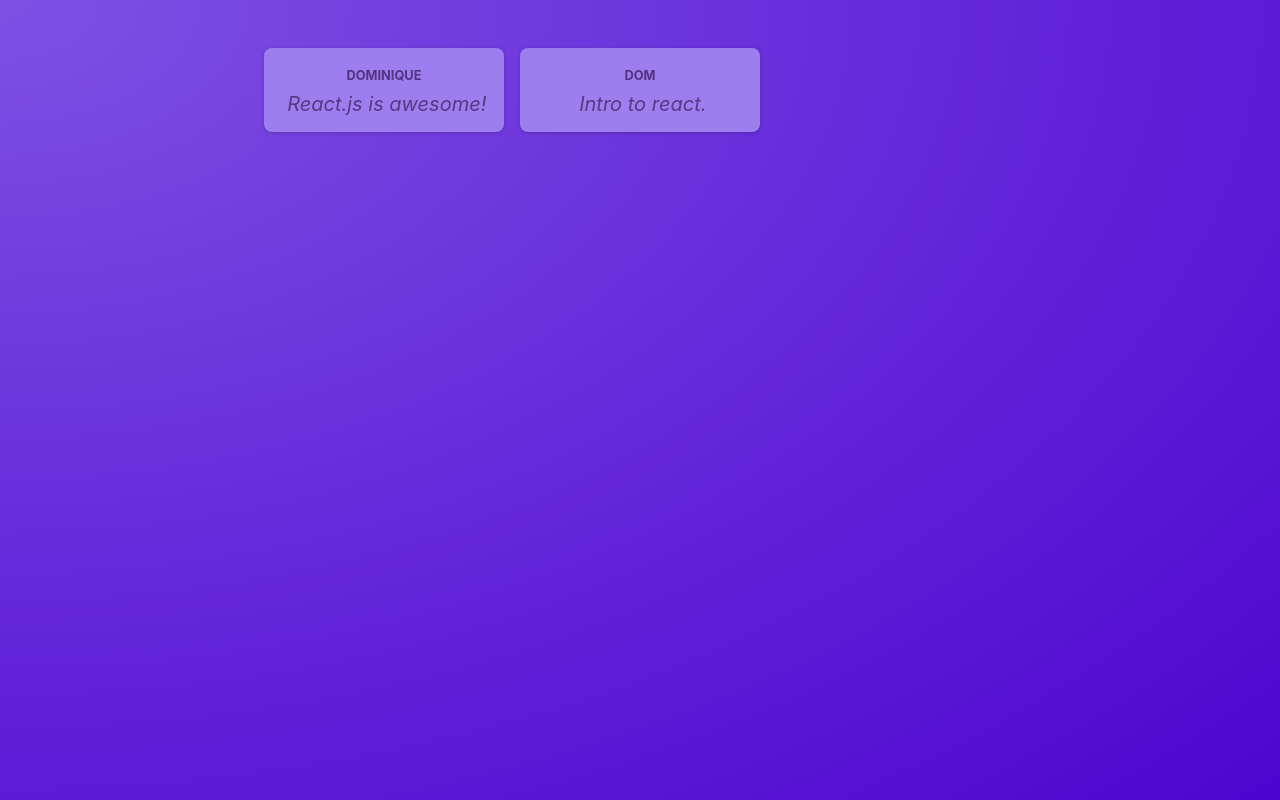
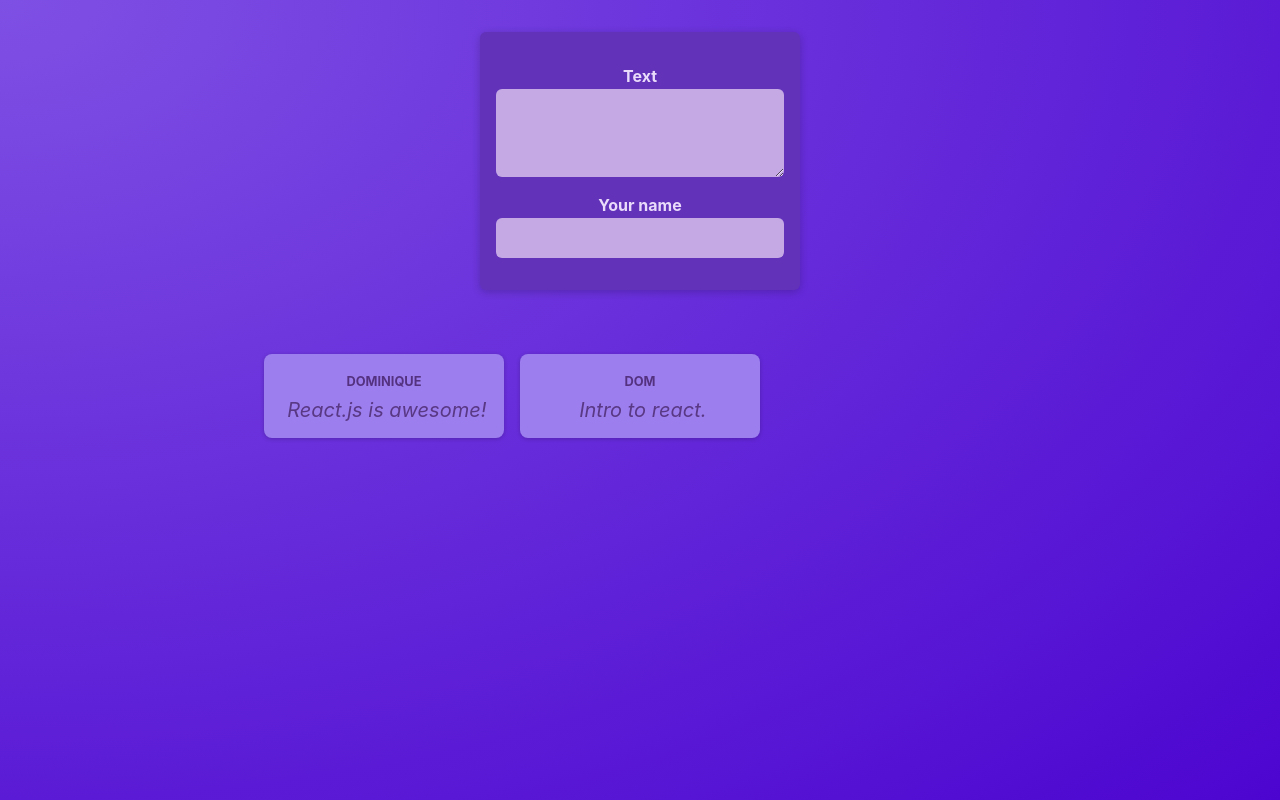
Before and after one commit to DomBurke23/react-bulletin-board, a React (Vite) app: page / in a window 1280 px wide. Built offline with nearby package versions, Linux system fonts and the light colour scheme.

Commit message:
state management & event listeners

```diff
--- /dev/null
+++ b/src/components/NewPost.jsx
@@ -0,0 +1,34 @@
+import classes from "./NewPost.module.css";
+
+function NewPost() {
+  // vanilla javascript way of handling updating - imperative approach
+  // tells browser that we want to get hold of text area and add an event listener followed by what should happen
+  //document.querySelector('textarea').addEventListener('change', function(){});
+  // react we use declarative approach eg onKeyDown or onChange
+
+  function changeBodyHandler(event) {
+    // prints each letter out eg h he hel ..
+    console.log(event.target.value);
+  }
+
+  return (
+    <form className={classes.form}>
+      <p>
+        <label htmlFor="body">Text</label>
+        <textarea
+          id="body"
+          required
+          rows={3}
+          // sets up an event listner
+          onChange={changeBodyHandler}
+        />
+      </p>
+      <p>
+        <label htmlFor="name">Your name</label>
+        <input type="text" id="name" required />
+      </p>
+    </form>
+  );
+}
+
+export default NewPost;
--- /dev/null
+++ b/src/components/NewPost.module.css
@@ -0,0 +1,55 @@
+.form {
+    background-color: #6233b9;
+    padding: 1rem;
+    width: 20rem;
+    margin: 2rem auto;
+    border-radius: 6px;
+    box-shadow: 0 2px 8px rgba(0, 0, 0, 0.2);
+  }
+
+  .form label {
+    display: block;
+    margin-bottom: 0.05rem;
+    color: #eadbfb;
+    font-weight: bold;
+  }
+
+  .form input,
+  .form textarea {
+    display: block;
+    width: 100%;
+    font: inherit;
+    padding: 0.5rem;
+    border-radius: 6px;
+    border: none;
+    background-color: #c4a9e4;
+    color: #28262c;
+  }
+
+  .actions {
+    display: flex;
+    justify-content: flex-end;
+    gap: 0.5rem;
+  }
+
+  .actions button {
+    cursor: pointer;
+    font: inherit;
+    padding: 0.5rem 1.5rem;
+    border: none;
+    border-radius: 4px;
+    background-color: #34036c;
+    color: #e5d5f7;
+  }
+
+  .actions button:hover {
+    background-color: #23014a;
+  }
+
+  .actions button[type='button'] {
+    background-color: transparent;
+  }
+
+  .actions button[type='button']:hover {
+    color: #d1bee6;
+  }
--- a/src/components/PostsList.jsx
+++ b/src/components/PostsList.jsx
@@ -1,12 +1,16 @@
 import Post from "./Post";
+import NewPost from "./NewPost";
 import classes from './PostsList.module.css';
 
 function PostsList(){
     return (
-    <ul className={classes.posts}>
-        <Post author="Dominique" body="React.js is awesome!" />
-        <Post author="Dom" body="Intro to react." />
-    </ul>
+        <>
+            <NewPost />
+            <ul className={classes.posts}>
+                <Post author="Dominique" body="React.js is awesome!" />
+                <Post author="Dom" body="Intro to react." />
+            </ul>
+        </>
     );
 }
 
```
